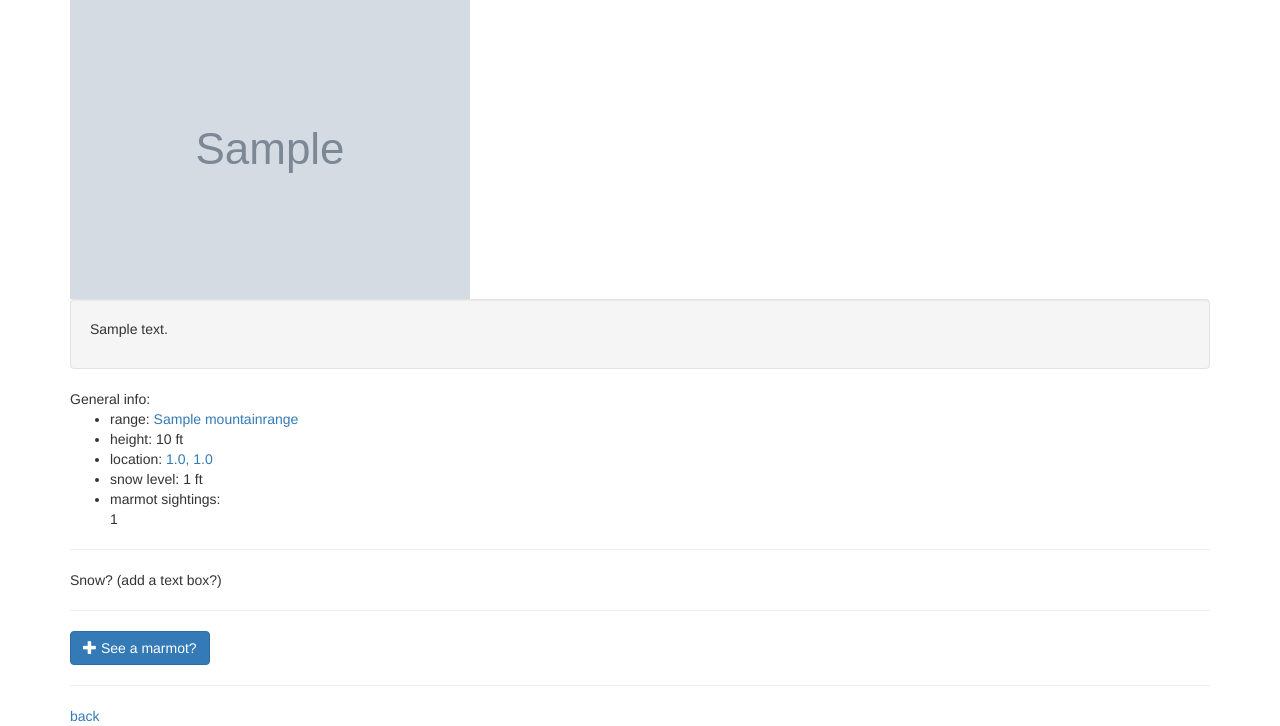
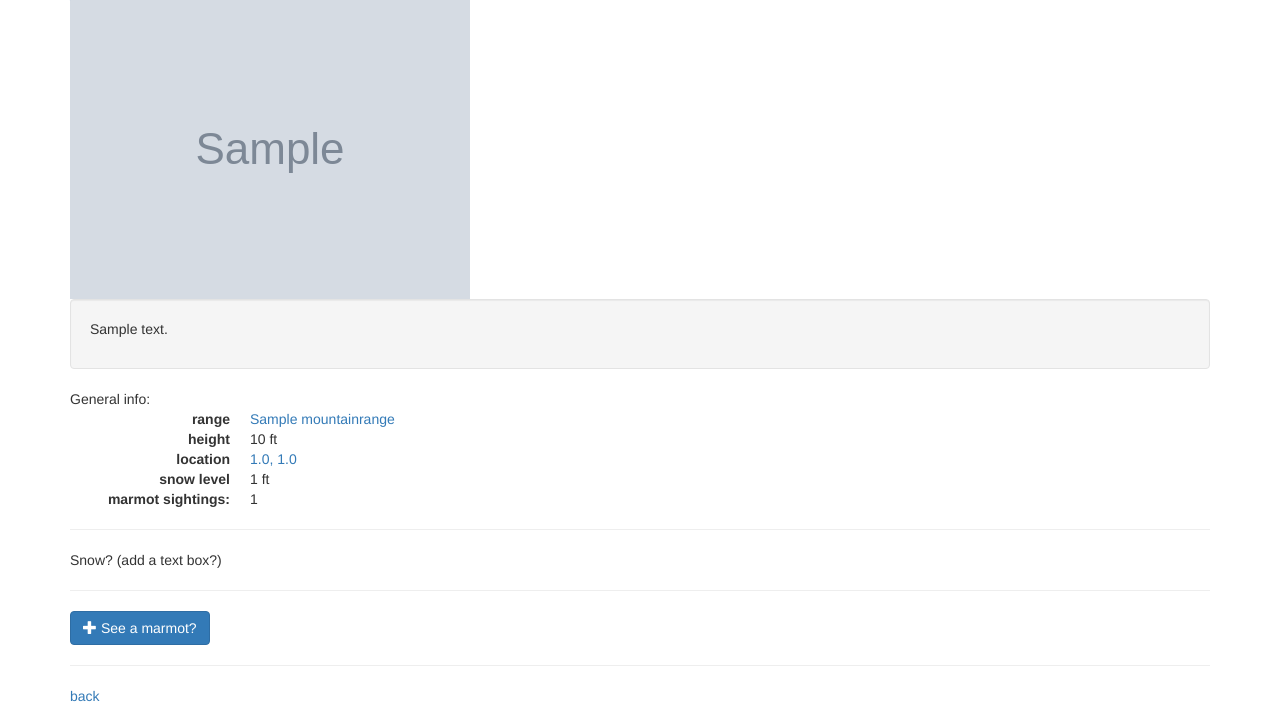
Before and after one commit to amstilp/django-mountains, a Django app: page /mountain/1/ in a window 1280 px wide. Shown: the part 238-964 px from the top of the page. After the commit the page ends 940 px from the top, so only its background shows below. Run offline with Django 3.2, Linux system fonts and the light colour scheme; tables that the repository leaves empty hold one stand-in row (values such as "Sample post"); grey boxes marked "Sample" are stand-in pictures; some libraries are stand-ins or nearby versions.

Commit message:
change list into a definition list (?)

```diff
--- a/mountains/templates/mountains/mountain_detail.html
+++ b/mountains/templates/mountains/mountain_detail.html
@@ -12,13 +12,18 @@
 		</div>
 		<div>
 		General info:
-		<ul>
-			<li>range: <a href="{% url 'mountain_range_detail' mountain.mountain_range.pk %}">{{ mountain.mountain_range }}</a></li>
-			<li>height: {{ mountain.height }} ft</li>
-			<li>location: <a target="_blank" href="http://maps.google.com/maps?&z=19&mrt=loc&t=k&q={{ mountain.latitude }}+{{ mountain.longitude }}">{{ mountain.latitude }}, {{ mountain.longitude }}</a></li>
-			<li>snow level: {{ mountain.snow_level }} ft</li>
-			<li>marmot sightings: <div id="n-marmots">{{ mountain.number_of_marmots_seen }}</div></li>
-		</ul>
+		<dl class="dl-horizontal">
+			<dt>range</dt>
+			<dd><a href="{% url 'mountain_range_detail' mountain.mountain_range.pk %}">{{ mountain.mountain_range }}</a></dd>
+			<dt>height</dt>
+			<dd>{{ mountain.height }} ft</dd>
+			<dt>location</dt>
+			<dd><a target="_blank" href="http://maps.google.com/maps?&z=19&mrt=loc&t=k&q={{ mountain.latitude }}+{{ mountain.longitude }}">{{ mountain.latitude }}, {{ mountain.longitude }}</a></dd>
+			<dt>snow level</dt>
+			<dd>{{ mountain.snow_level }} ft</dd>
+			<dt>marmot sightings:</dt>
+			<dd id="n-marmots">{{ mountain.number_of_marmots_seen }}</dd>
+		</dl>
 	</div>
 
 	<hr>
```
